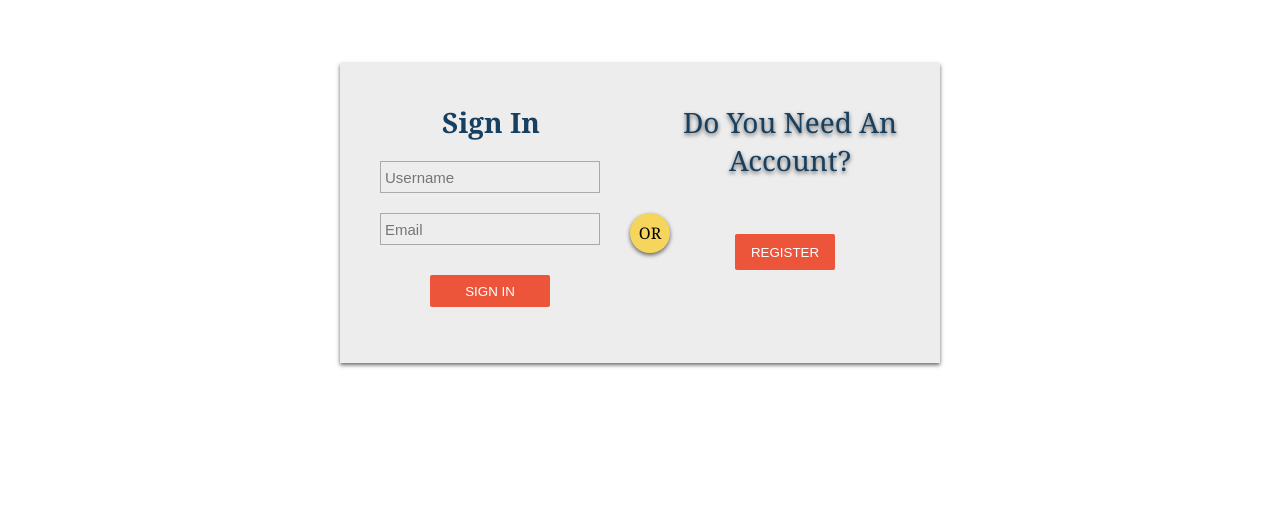
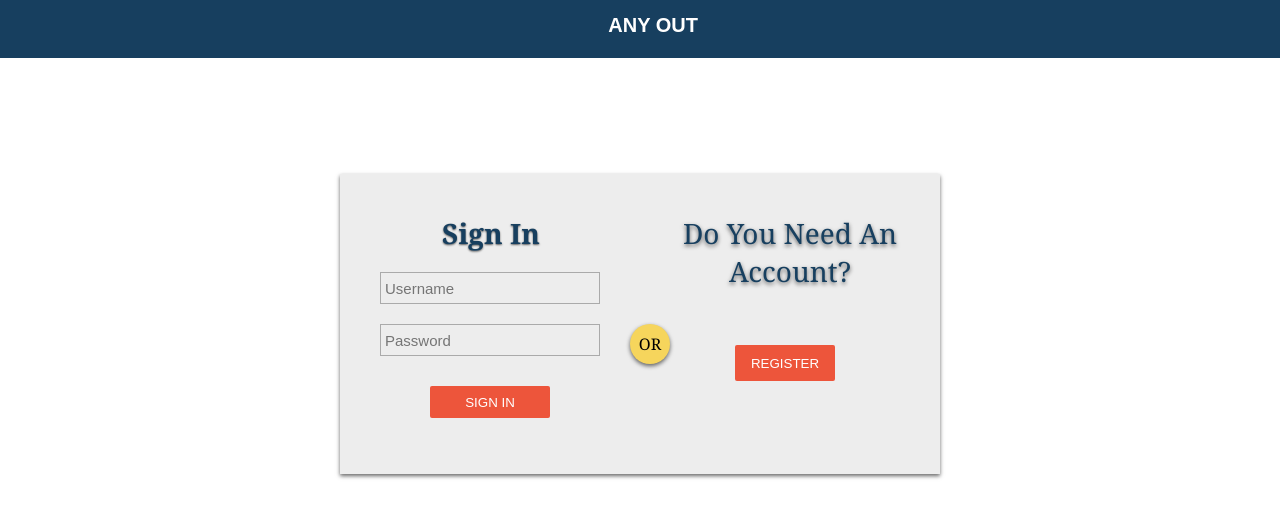
Before and after one commit to khoatran2320/any-out, a Vue app in the folder client/: page /#/login in a window 1280 px wide. Shown: the top 518 px of the page. Built offline with nearby package versions, Linux system fonts and the light colour scheme.

Commit message:
Signin and Home

```diff
--- /dev/null
+++ b/client/src/components/Home.vue
@@ -0,0 +1,49 @@
+<template>
+    <nav id = "wrap">
+        <div class = "header">
+            <button class = "name">ANY OUT</button>
+            <button class = "SignIn">SIGN IN</button>
+            <button class = "Join">JOIN</button>
+        </div>
+        <div class = "main">
+            <div class = "logo">
+            <img src="client/src/LOGO.jpg">
+            </div>
+        </div>
+    </nav>
+</template>
+<script>
+export default {
+    name: 'Home'
+}
+</script>
+<style scoped>
+#logo{
+    position: relative;
+  margin: -10px -10px -10px -10px;
+  width: 102%; height: 50px;
+  background-color: #173F5F;
+}
+
+.name{
+    margin: 0 auto; background-color: #173F5F;
+    color: white; margin-top: 15px;
+    width: 150px; height: 50x; font-size: 20px;
+    border: none; font-weight: 900; margin-left: 3%;
+}
+
+.SignIn{
+    background-color: #173F5F; color: #3CAEA3;
+    margin-top: 15px; width: 150px; height: 50px; font-size: 19px;
+    border: none; font-weight: 700; margin-left: 70%;
+    text-decoration-line: underline; font-style: italic;
+}
+
+.Join{
+    background-color: #173F5F; color: #ED553B;
+    margin-top: 15px; width: 100px; height: 50px; font-size: 19px;
+    border: none; font-weight: 700; margin-left: 85%;
+    font-style: italic; text-decoration-line: underline;
+}
+
+</style>
--- a/client/src/components/Signin.vue
+++ b/client/src/components/Signin.vue
@@ -1,12 +1,16 @@
 <template>
-<nav id = wrap>
+<nav id = "wrap">
+<div id = "header">
+<button class = "name">ANY OUT</button>
+</div>
   <div id="login-box">
     <div class="left-box">
       <h1>Sign In</h1>
-
+      <form action = "loginaction.php">
       <input type="text" name="username" placeholder="Username" />
-      <input type="text" name="email" placeholder="Email" />
+      <input type="text" name="email" placeholder="Password" />
       <input type="submit" name="signup-button" value="SIGN IN" />
+      </form>
     </div>
     <div class="right-box">
       <span class="signupwith">Do You Need An Account?</span>
@@ -31,9 +35,23 @@ body {
   font-family: sans-serif;
   font-weight: 300;
 }
+#header{
+  position: relative;
+  margin: -10px -10px -10px -10px;
+  width: 102%; height: 60px;
+  background-color: #173F5F;
+}
+
+.name{
+  margin: 0 auto; background-color: #173F5F;
+  color: white; margin-top: 15px;
+  width: 150px; height: 50x; font-size: 20px;
+  border: none; font-weight: 900; margin-left: 45%;
+}
+
 #login-box {
   position: relative;
-  margin: 5% auto;
+  margin: 10% auto;
   height: 300px;
   width: 600px;
   background: #ededed;
@@ -54,6 +72,7 @@ h1 {
   font-size: 28px;
   color: #173F5F;
   font-family:Cambria, Cochin, Georgia, Times, 'Times New Roman', serif;
+  text-shadow: 0 1px 2px rgba(0, 0, 0, 0.6);
 }
 input[type="text"],
 input[type="password"] {
```
